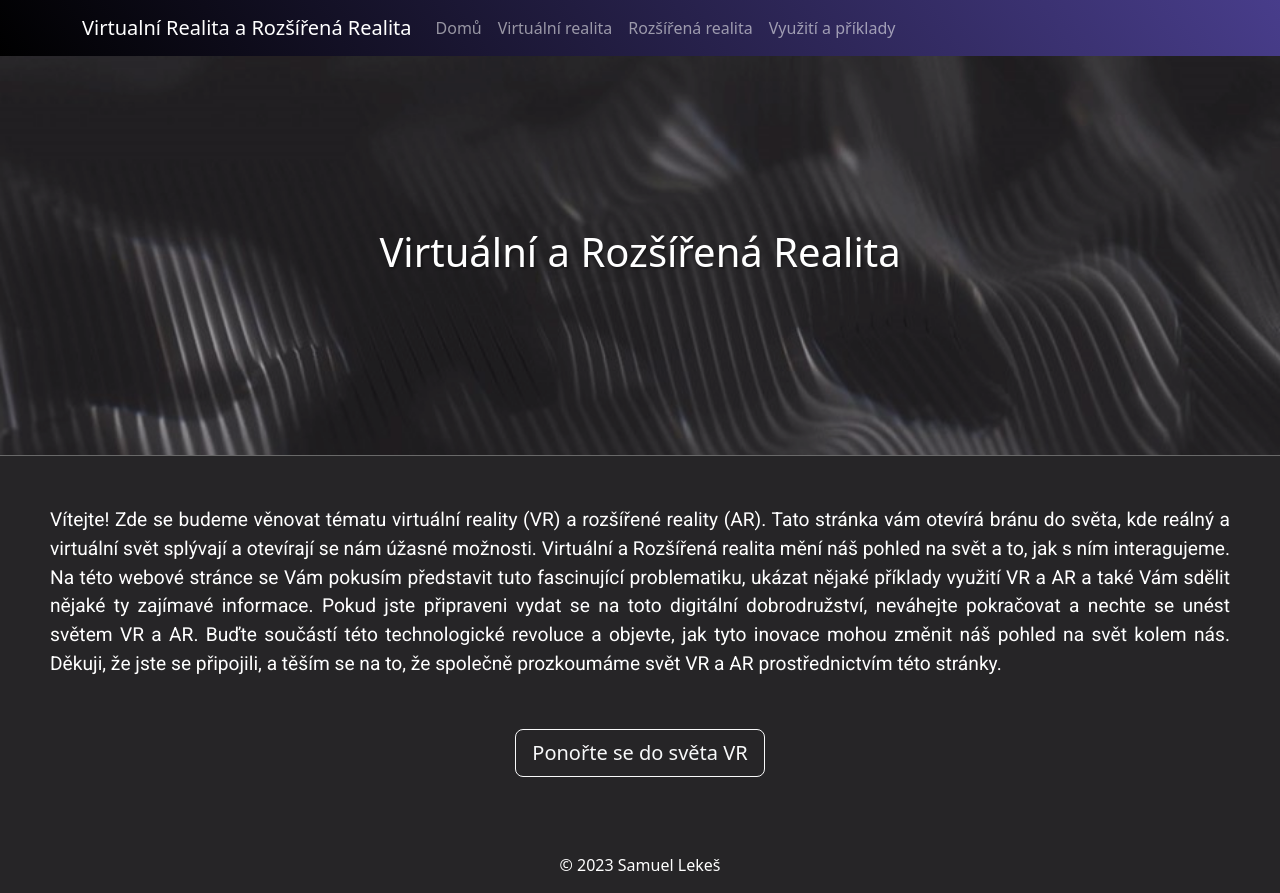
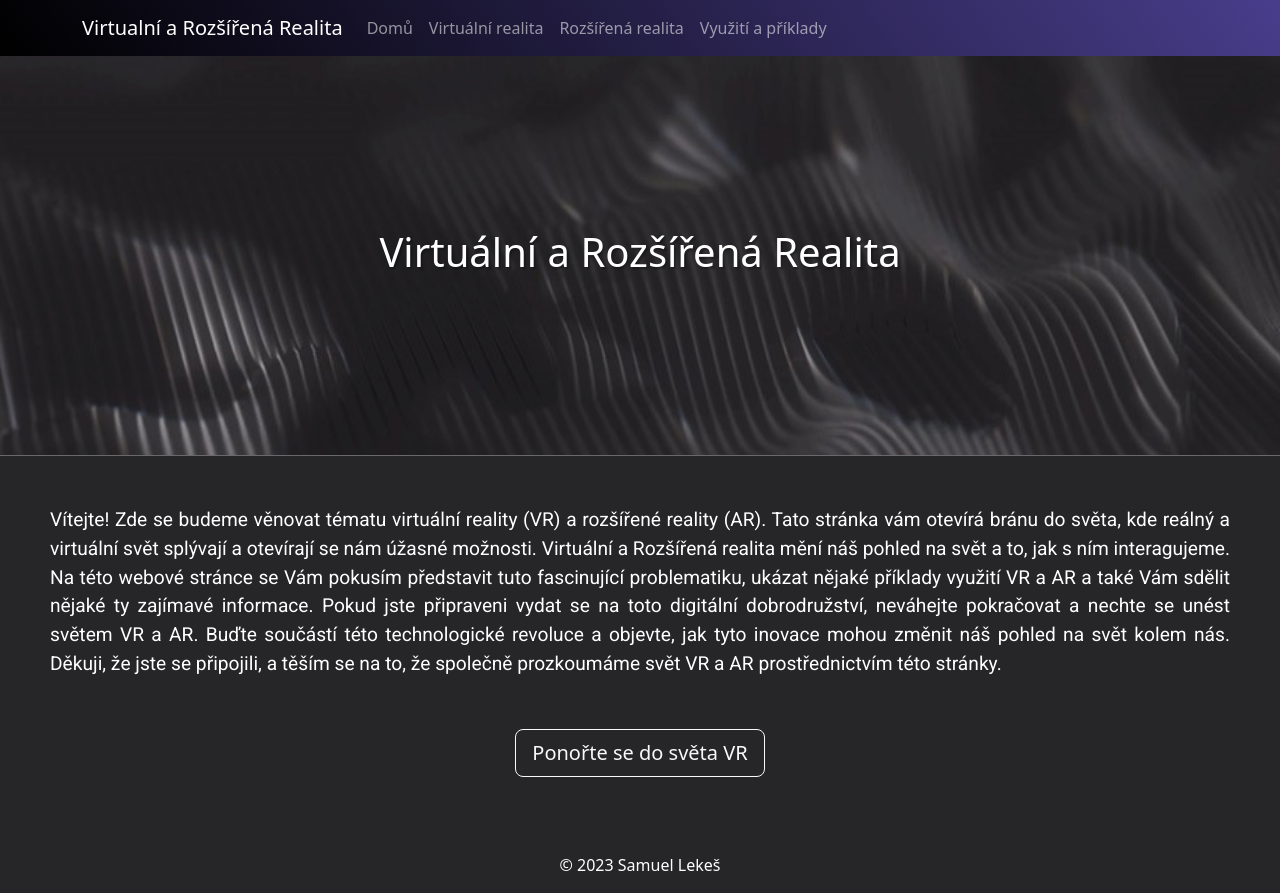
Before and after one commit to Draken65/VRaAR.github.io, a plain HTML site: page index.html in a window 1280 px wide. Drawn offline with nearby package versions, Linux system fonts and the light colour scheme.

Commit message:
Update index.html

```diff
--- a/index.html
+++ b/index.html
@@ -17,7 +17,7 @@
 <header>
   <nav class="navbar navbar-expand-lg navbar-dark fixed-top">
     <div class="container">
-      <a class="navbar-brand" href="#">Virtualní Realita a Rozšířená Realita</a>
+      <a class="navbar-brand" href="#">Virtualní a Rozšířená Realita</a>
       <button class="navbar-toggler" type="button" data-bs-toggle="collapse" data-bs-target="#navbarNav" aria-controls="navbarNav" aria-expanded="false" aria-label="Toggle navigation">
         <span class="navbar-toggler-icon"></span>
       </button>
```
